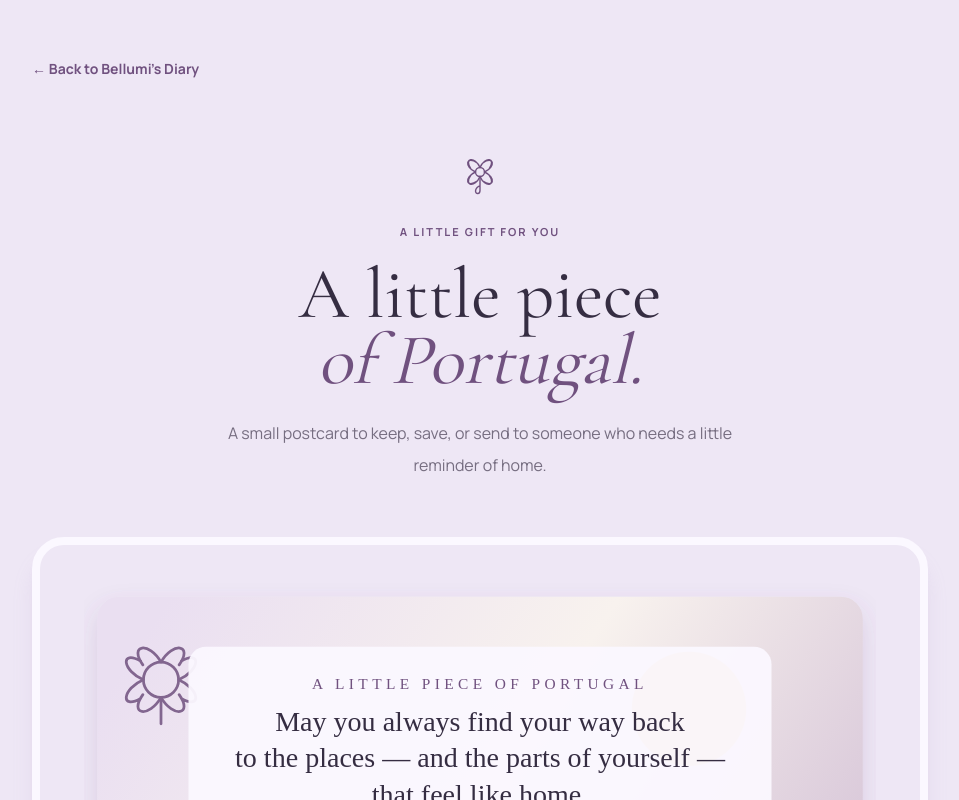
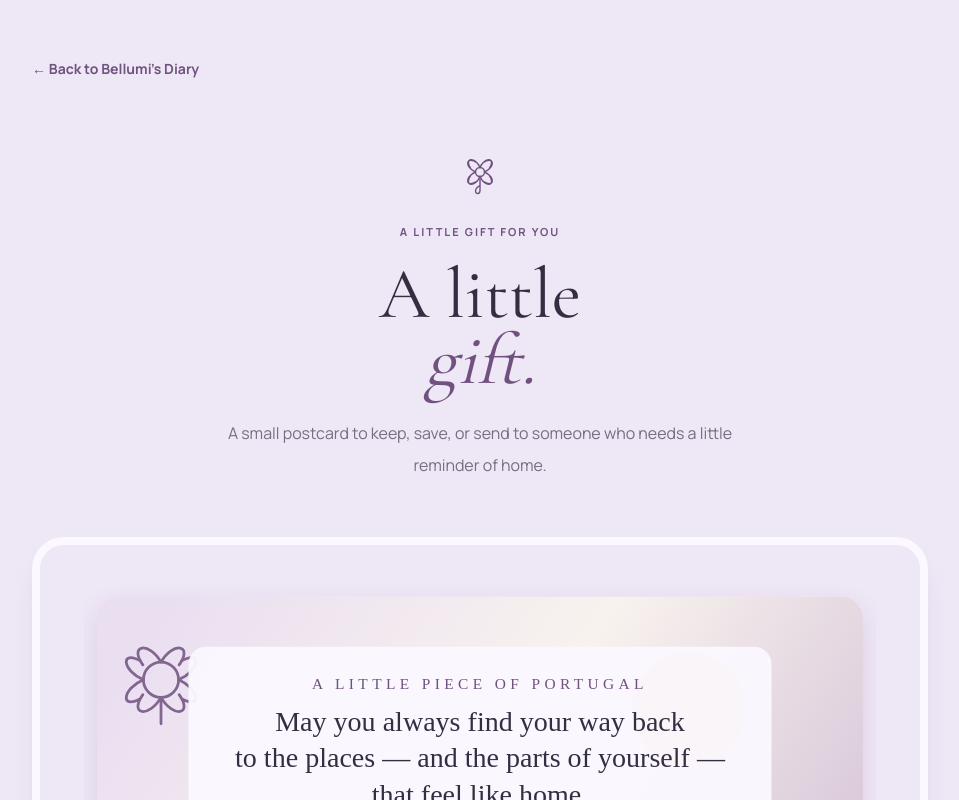
Before and after one commit to bellabloombb0-cyber/bellumis-diary, a Next.js app: page /a-little-gift in a window 1280 px wide. Shown: the top 800 px of the page, without its empty margins (160-1119 px from the left). Built offline with nearby package versions, Linux system fonts and the light colour scheme.

Commit message:
Update page.tsx

```diff
--- a/app/a-little-gift/page.tsx
+++ b/app/a-little-gift/page.tsx
@@ -3,7 +3,7 @@ import Link from "next/link";
 import { PassifloraLogo } from "@/components/PassifloraLogo";
 
 export const metadata: Metadata = {
-  title: "A little piece of Portugal — Bellumi’s Diary",
+  title: "A little gift — Bellumi’s Diary",
   description: "A small digital postcard from Bellumi’s Diary.",
 };
 
@@ -16,7 +16,7 @@ export default function LittleGiftPage() {
         <section className="mt-12 text-center sm:mt-16">
           <PassifloraLogo className="mx-auto h-14 w-14 text-lilac-deep" />
           <p className="section-kicker mt-6 text-lilac-deep">A little gift for you</p>
-          <h1 className="mt-5 font-[family-name:var(--font-display)] text-5xl leading-[.92] sm:text-7xl">A little piece<br /><em className="font-normal text-lilac-deep">of Portugal.</em></h1>
+          <h1 className="mt-5 font-[family-name:var(--font-display)] text-5xl leading-[.92] sm:text-7xl">A little<br /><em className="font-normal text-lilac-deep">gift.</em></h1>
           <p className="mx-auto mt-6 max-w-lg text-base leading-8 text-ink/65">A small postcard to keep, save, or send to someone who needs a little reminder of home.</p>
         </section>
 
```
